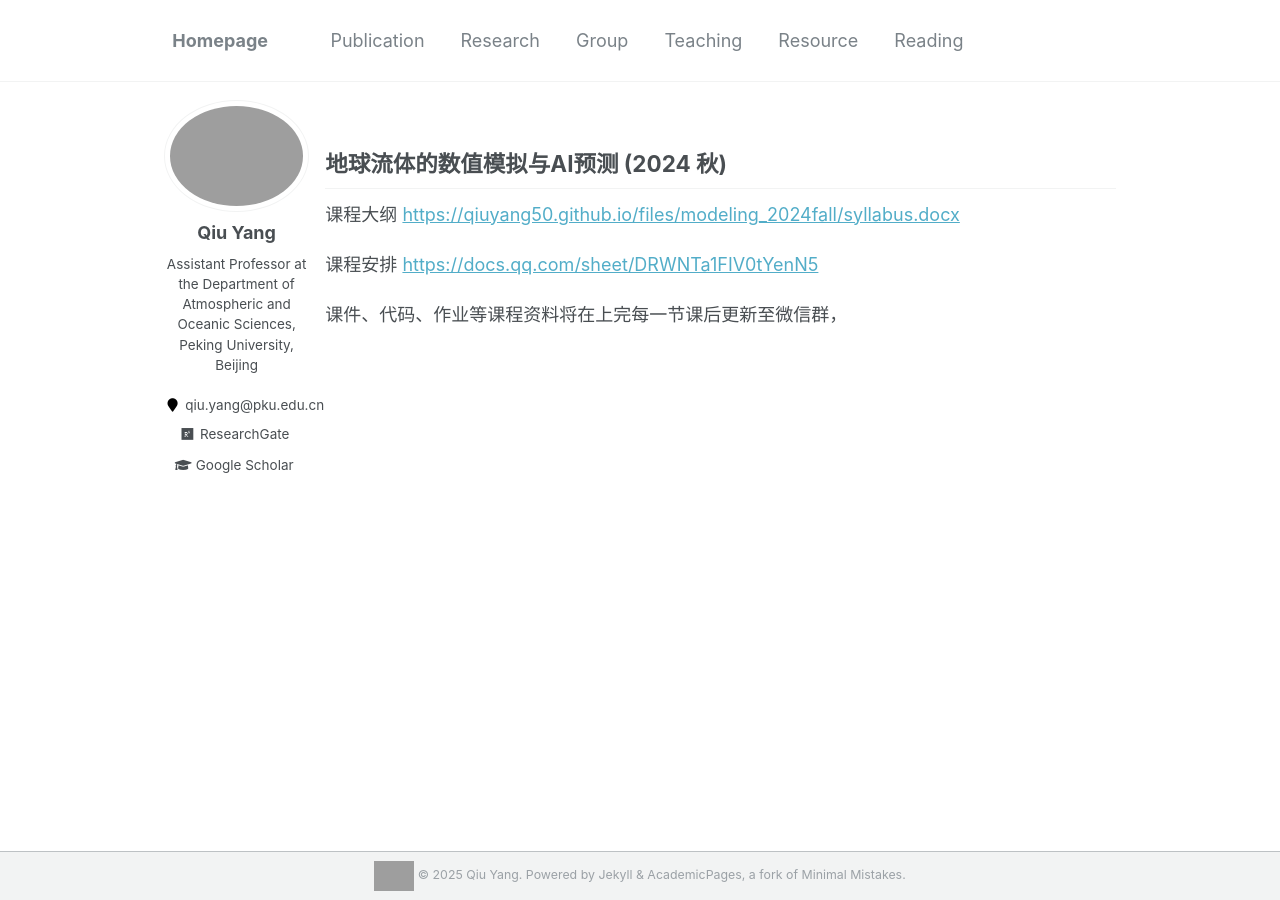
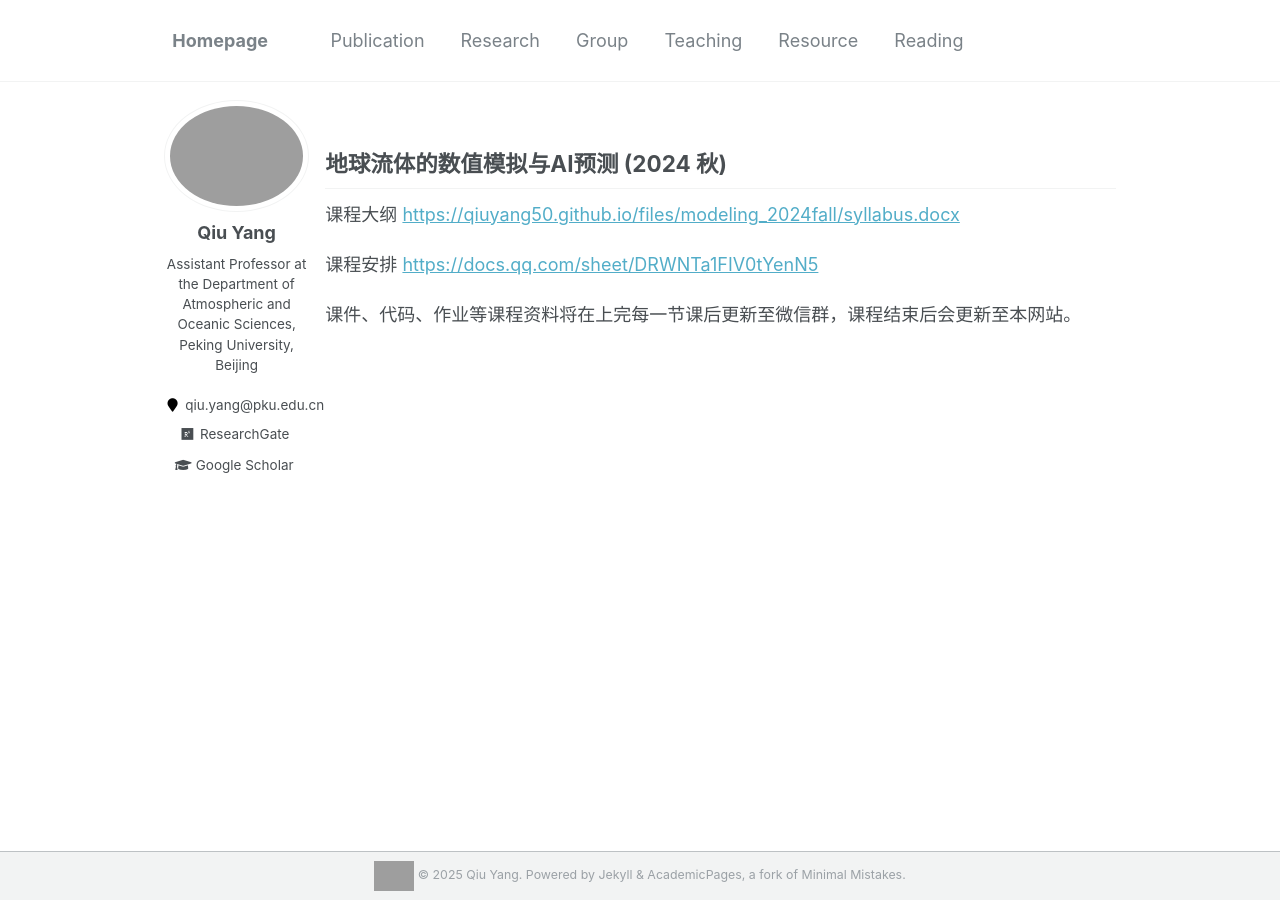
Before and after one commit to qiuyang50/qiuyang50.github.io, a Jekyll site: the page built from _pages/modeling_2025fall.md, in a window 1280 px wide. Built offline with Jekyll 4.4.1, drawn with Linux system fonts in a browser that asks for light colours; grey boxes are pictures that could not be loaded.

Commit message:
Update modeling_2025fall.md

```diff
--- a/_pages/modeling_2025fall.md
+++ b/_pages/modeling_2025fall.md
@@ -10,4 +10,4 @@ filename: modeling_2024fall.md
 
 课程安排 [https://docs.qq.com/sheet/DRWNTa1FIV0tYenN5](https://docs.qq.com/sheet/DRWNTa1FIV0tYenN5)
 
-课件、代码、作业等课程资料将在上完每一节课后更新至微信群，
+课件、代码、作业等课程资料将在上完每一节课后更新至微信群，课程结束后会更新至本网站。
```
